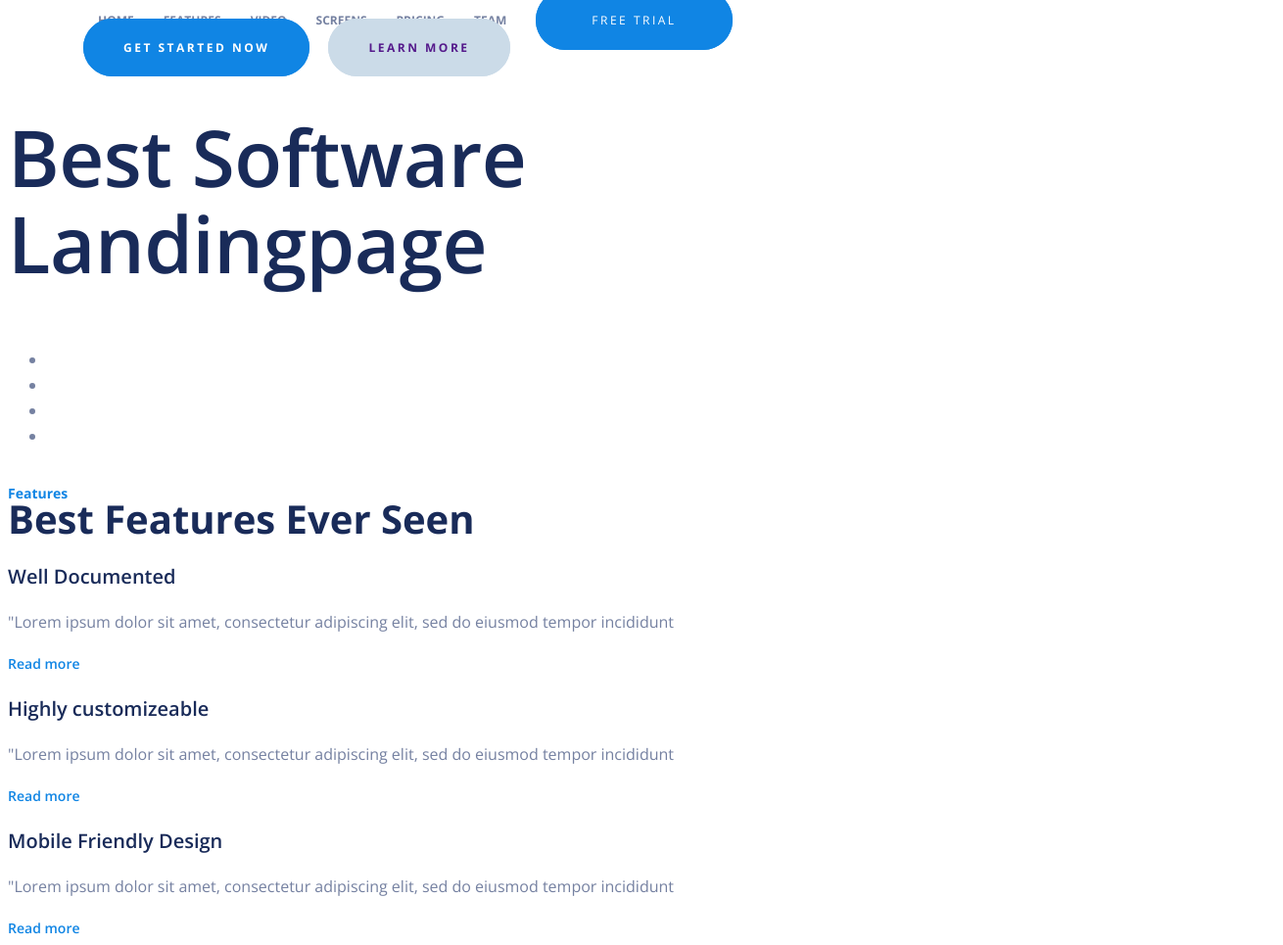
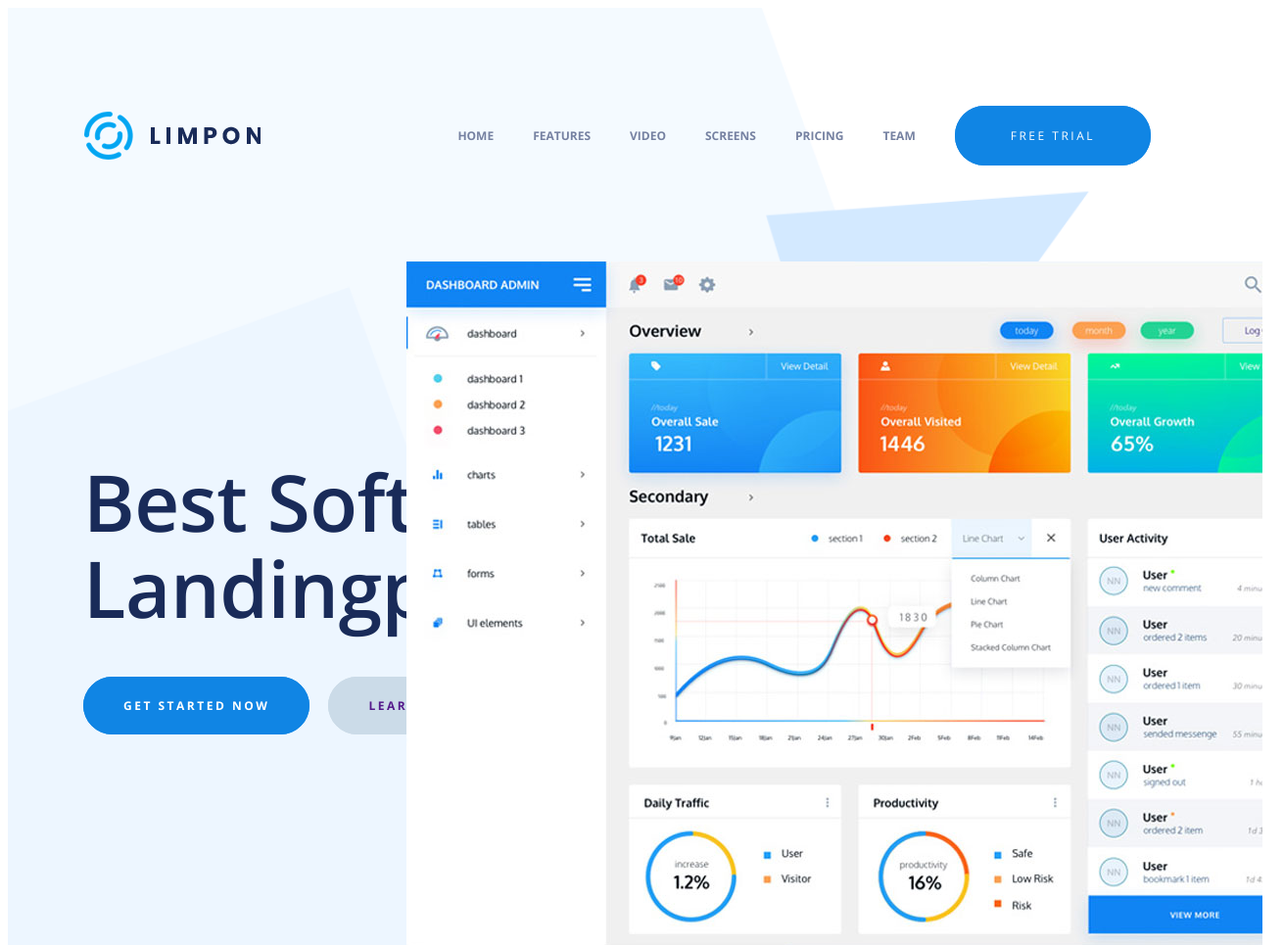
Before and after one commit to terymaxim73/Limpon, a plain HTML site: page index.html in a window 1280 px wide. Shown: the top 965 px of the page at 98% size, 1310 px wide, since content can reach past the window. Drawn offline with nearby package versions, Linux system fonts and the light colour scheme.

Commit message:
html+css+img

```diff
--- a/css/style.css
+++ b/css/style.css
@@ -47,6 +47,19 @@ h1 {
     max-width: 1110px;
     margin: 0 auto;
 }
+.box-header {
+    display: flex;
+    justify-content: space-between;
+    align-items: center;
+    margin-top: 53px;
+    margin-bottom: 305px;
+}
+.logo {
+    width: 181px;
+    height: 49px;
+    background-image: url(../img/logo.png);
+    display: block;
+}
 .nav {
     font-size: 12px;
     text-transform: uppercase;
@@ -57,10 +70,22 @@ h1 {
     display: flex;
 }
 .nav>li {
-    padding: 0 15px
+    padding: 0 20px;
 }
 .nav-item {
     color: #6e7ea9;
+    letter-spacing: 2px;
+
+}
+.screen-img {
+    display: block;
+    background-image: url(../img/header_screen.png);
+    background-repeat: no-repeat;
+    width: 895px;
+    height: 740px;
+    position: absolute;
+    right: -38px;
+    top: 259px;
 }
 .btn-primary {
     color: #ffffff;
@@ -115,6 +140,40 @@ h1 {
 }
 .btn-group a + a{
     margin-left: 15px;
+}
+.list-company {
+    list-style-type: none;
+    margin: 0;
+    padding: 0;
+    display: flex;
+    justify-content: space-between;
+    align-items: center;
+    max-width: 1110px;
+    margin: 0 auto;
+}
+.list-company-item {
+    display: block;
+}
+.company-one{
+    background-image: url(../img/bg_sponsor_1.png);
+    flex-basis: 198px;
+    height: 58px;
+}
+.company-two{
+    background-image: url(../img/bg_sponsor_2.png);
+    flex-basis: 200px;
+    height: 69px;
+}
+.company-three{
+    background-image: url(../img/bg_sponsor_3.png);
+    flex-basis: 201px;
+    height: 47px;
+}
+.company-four{
+    background-image: url(../img/bg_sponsor_4.png);
+    flex-basis: 200px;
+    height: 69px;
+
 }
 .grid h2 span {
     color: #1085e4;
@@ -174,6 +233,20 @@ h1 {
 }
 
 /* Page */
+
+.page-header {
+    background-image: url(../img/header-bg.png);
+    background-repeat: no-repeat;
+    background-size: cover;
+    padding: 53px 0 330px 0;
+    position: relative;
+}
+.page-company {
+    background-image: url(../img/sponsors_bg.png);
+    background-repeat: no-repeat;
+    background-size: cover;
+    padding: 106px 0 99px;
+}
 .page-stat, .page-screen {
     background-color: #edf6ff;
 }
@@ -187,3 +260,13 @@ h1 {
 .page-screen {
     padding: 116px 0 0 0;
 }
+.page-subscribe {
+    background: rgba(10,32,144,1);
+background: -moz-linear-gradient(-45deg, rgba(10,32,144,1) 0%, rgba(35,120,205,1) 100%);
+background: -webkit-gradient(left top, right bottom, color-stop(0%, rgba(10,32,144,1)), color-stop(100%, rgba(35,120,205,1)));
+background: -webkit-linear-gradient(-45deg, rgba(10,32,144,1) 0%, rgba(35,120,205,1) 100%);
+background: -o-linear-gradient(-45deg, rgba(10,32,144,1) 0%, rgba(35,120,205,1) 100%);
+background: -ms-linear-gradient(-45deg, rgba(10,32,144,1) 0%, rgba(35,120,205,1) 100%);
+background: linear-gradient(135deg, rgba(10,32,144,1) 0%, rgba(35,120,205,1) 100%);
+filter: progid:DXImageTransform.Microsoft.gradient( startColorstr='#0a2090', endColorstr='#2378cd', GradientType=1 );
+}
--- a/index.html
+++ b/index.html
@@ -23,10 +23,8 @@
 </head>
 <body>
     <div class="page-header">
-    <div>
-    <body>
-        <div class="wrap">
-            <a href=""></a>
+        <div class="wrap box-header">
+            <a href="" class="logo"></a>
             <ul class="nav">
                 <li><a href="" class="nav-item"></a> Home</li>
                 <li><a href="" class="nav-item"></a>Features</li>
@@ -38,19 +36,20 @@
             </ul>
         </div>
         <div class="wrap">
+                <h1>Best Software Landingpage </h1>
             <div class="btn-group">
                 <a href="" class="btn-primary">get started now</a>
                 <a href="" class="btn-secondary">learn more</a>
             </div>
         </div>
-        <h1>Best Software Landingpage </h1>
+        <div class="screen-img"></div>
     </div>
     <div class="page-company">
-        <ul>
-            <li></li>
-            <li></li>
-            <li></li>
-            <li></li>
+        <ul class="list-company">
+            <li class="list-company-item company-one"></li>
+            <li class="list-company-item company-two"></li>
+            <li class="list-company-item company-three"></li>
+            <li class="list-company-item company-four"></li>
            </ul>
     </div>
     <div class="page-grid">
@@ -108,6 +107,7 @@
                 <img src="img/robot.png" alt="robot">
             </div>
         </div>
+    </div>
     <div class="page-software">
         <div></div>
         <h2>Grab your software with amazing Features</h2>
```
Also changed, not shown: img/bg_sponsor_2.png, img/header_screen.png (added).
